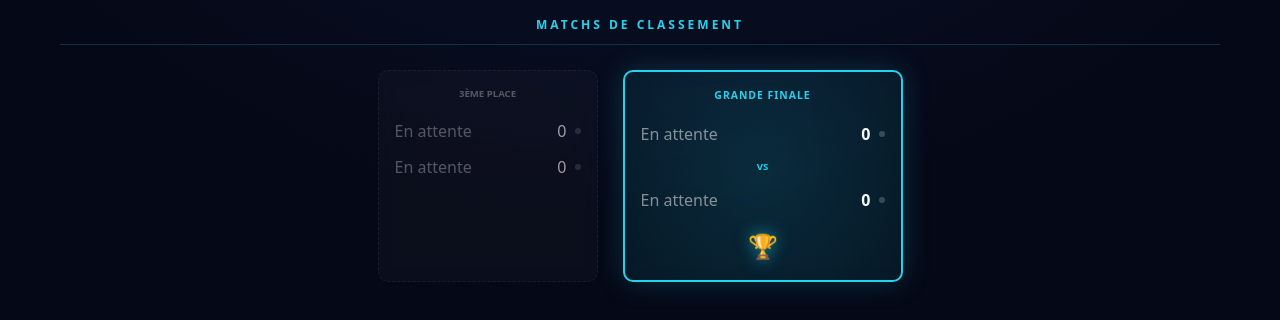
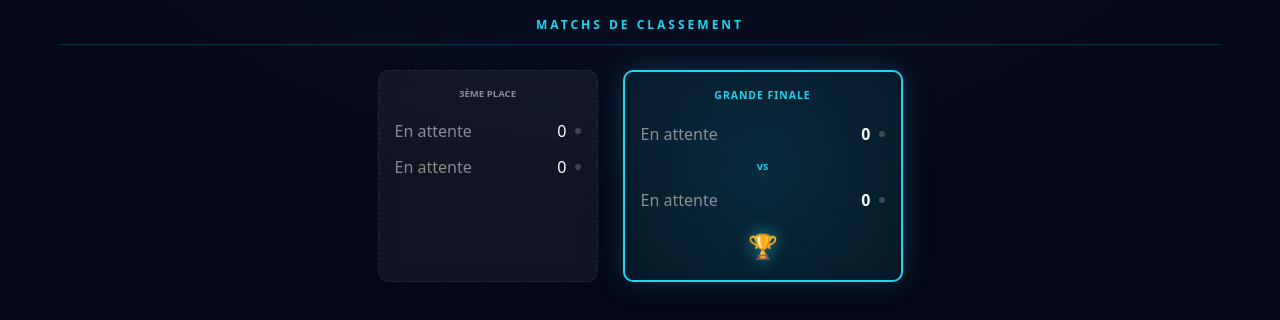
Before and after one commit to RayaneO18/Tournament, a Next.js app: page /phase-finale in a window 1280 px wide. Shown: the part 632-952 px from the top of the page. Built offline with nearby package versions, Linux system fonts and the light colour scheme.

Commit message:
retirer l'opacity du 3eme

```diff
--- a/app/page.module.css
+++ b/app/page.module.css
@@ -687,7 +687,6 @@
 }
 
 .cardDimmed {
-  opacity: 0.6;
   border-style: dashed;
 }
 
```
